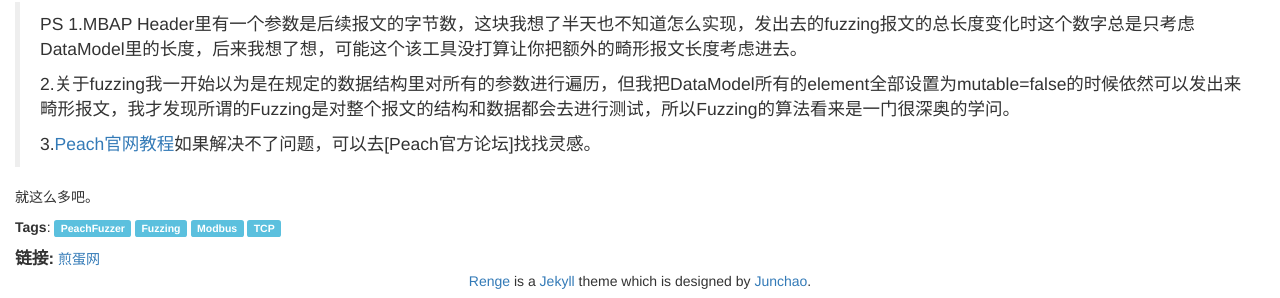
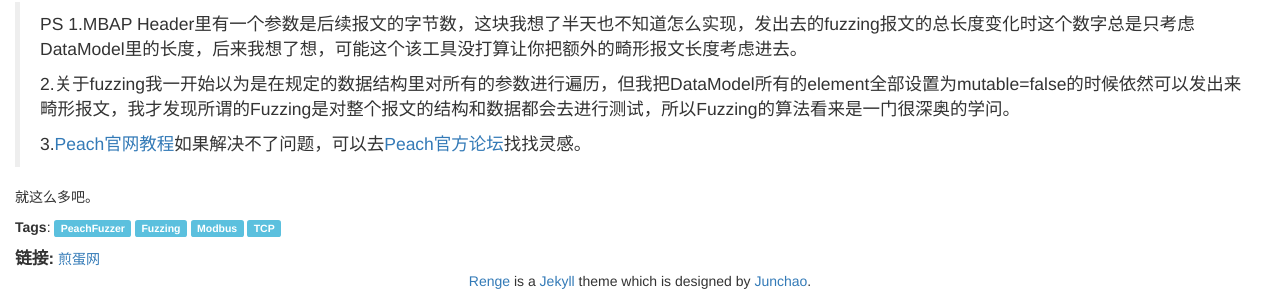
Before and after one commit to zeff2010/zeff2010.github.io, a Jekyll site: the page built from _posts/2017-03-30-first-time-use-peachfuzzer.markdown, in a window 1280 px wide and 900 px high, scrolled down 2165 px. Shown: the part 599-897 px from the top of the window. Built offline with Jekyll 4.4.1, drawn with Linux system fonts in a browser that asks for light colours; some of the changed lines change nothing that is shown.

Commit message:
fix mistake

```diff
--- a/_posts/2017-03-30-first-time-use-peachfuzzer.markdown
+++ b/_posts/2017-03-30-first-time-use-peachfuzzer.markdown
@@ -154,3 +154,4 @@ Test部分也不是很懂，好像就是调用了动作，然后指定了IP和
 [PeachFuzzer官网]: http://www.peachfuzzer.com
 [安装教程]: http://community.peachfuzzer.com/v3/Installation.html
 [Peach官网教程]: http://community.peachfuzzer.com/v3/PeachPit.html
+[Peach官方论坛]: https://forums.peachfuzzer.com/
```
